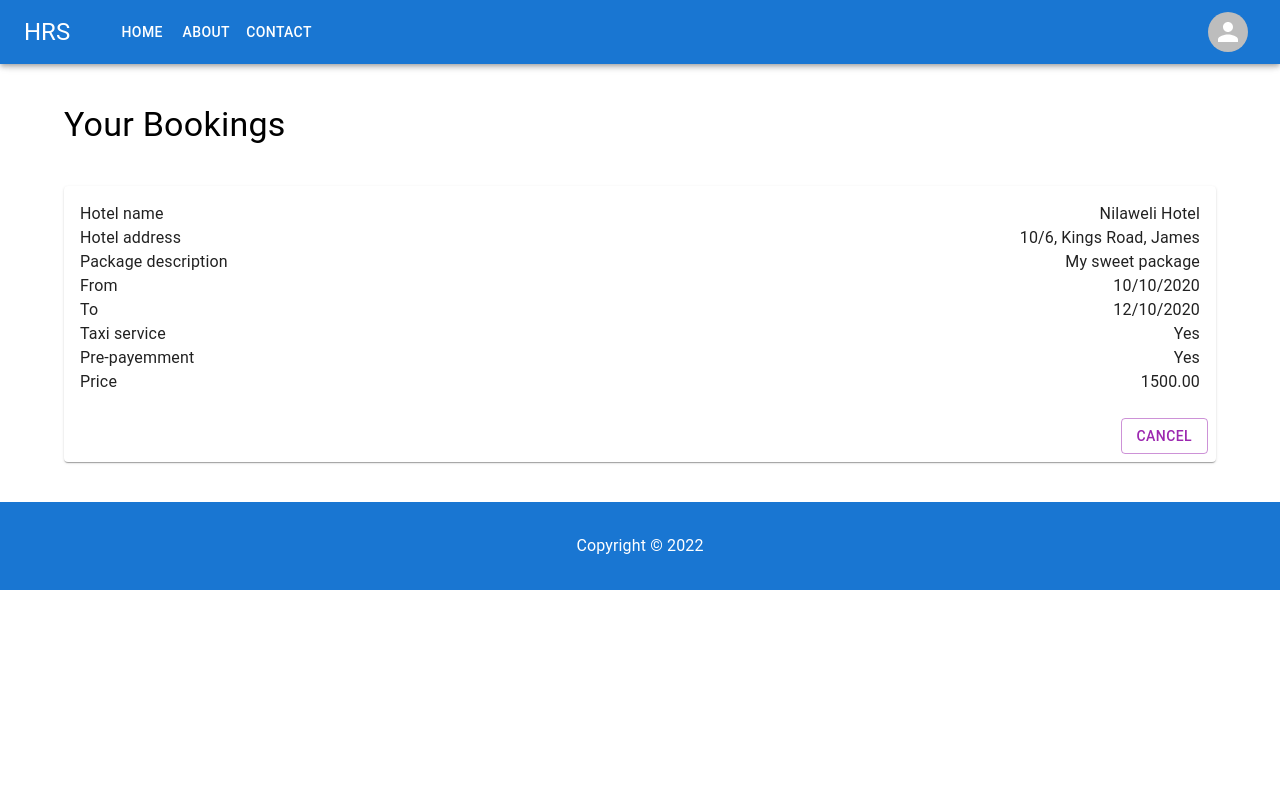
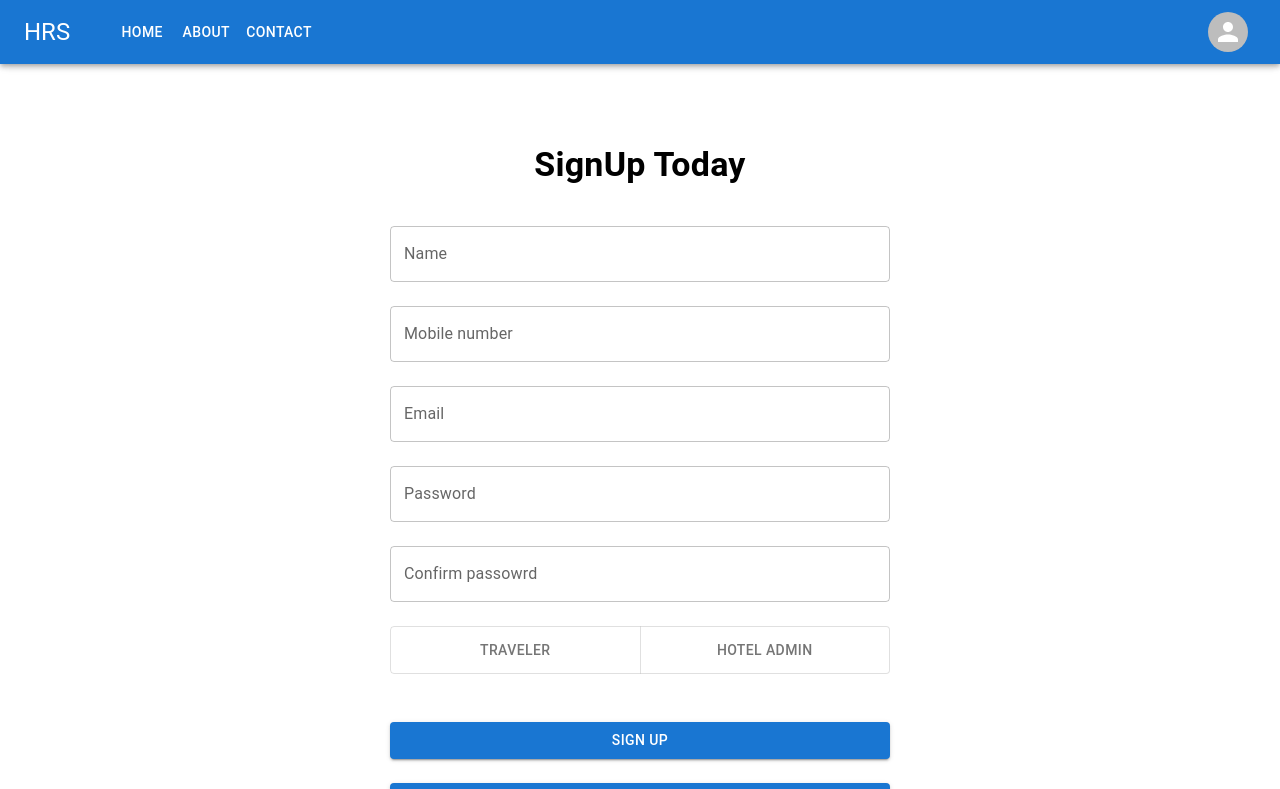
Before and after one commit to LassazVegaz/Hotel-Reservation-System, a React (Create React App) app in the folder frontend/: page / in a window 1280 px wide. Shown: the top 789 px of the page. Built offline with nearby package versions, Linux system fonts and the light colour scheme.

Commit message:
init router to sign up

```diff
--- a/frontend/src/App.tsx
+++ b/frontend/src/App.tsx
@@ -1,13 +1,16 @@
+import { Route, Routes } from "react-router-dom";
 import { Footer } from "./components/Footer/Footer";
 import { Header } from "./components/Header/Header";
-import { MyBookingsPage } from "./pages/MyBookingsPage/MyBookingsPage";
+import { CreateAccountPage } from "./pages/CreateAccountPage/CreateAccountPage";
 
 function App() {
 	return (
 		<div>
 			<Header />
 
-			<MyBookingsPage />
+			<Routes>
+				<Route path="/" element={<CreateAccountPage />} />
+			</Routes>
 
 			<Footer />
 		</div>
--- a/frontend/src/index.tsx
+++ b/frontend/src/index.tsx
@@ -4,6 +4,7 @@
 import { AdapterMoment } from "@mui/x-date-pickers/AdapterMoment";
 import { LocalizationProvider } from "@mui/x-date-pickers/LocalizationProvider";
 import "./index.scss";
+import { BrowserRouter } from "react-router-dom";
 
 const root = ReactDOM.createRoot(
 	document.getElementById("root") as HTMLElement
@@ -11,7 +12,9 @@
 root.render(
 	<React.StrictMode>
 		<LocalizationProvider dateAdapter={AdapterMoment}>
-			<App />
+			<BrowserRouter>
+				<App />
+			</BrowserRouter>
 		</LocalizationProvider>
 	</React.StrictMode>
 );
```
